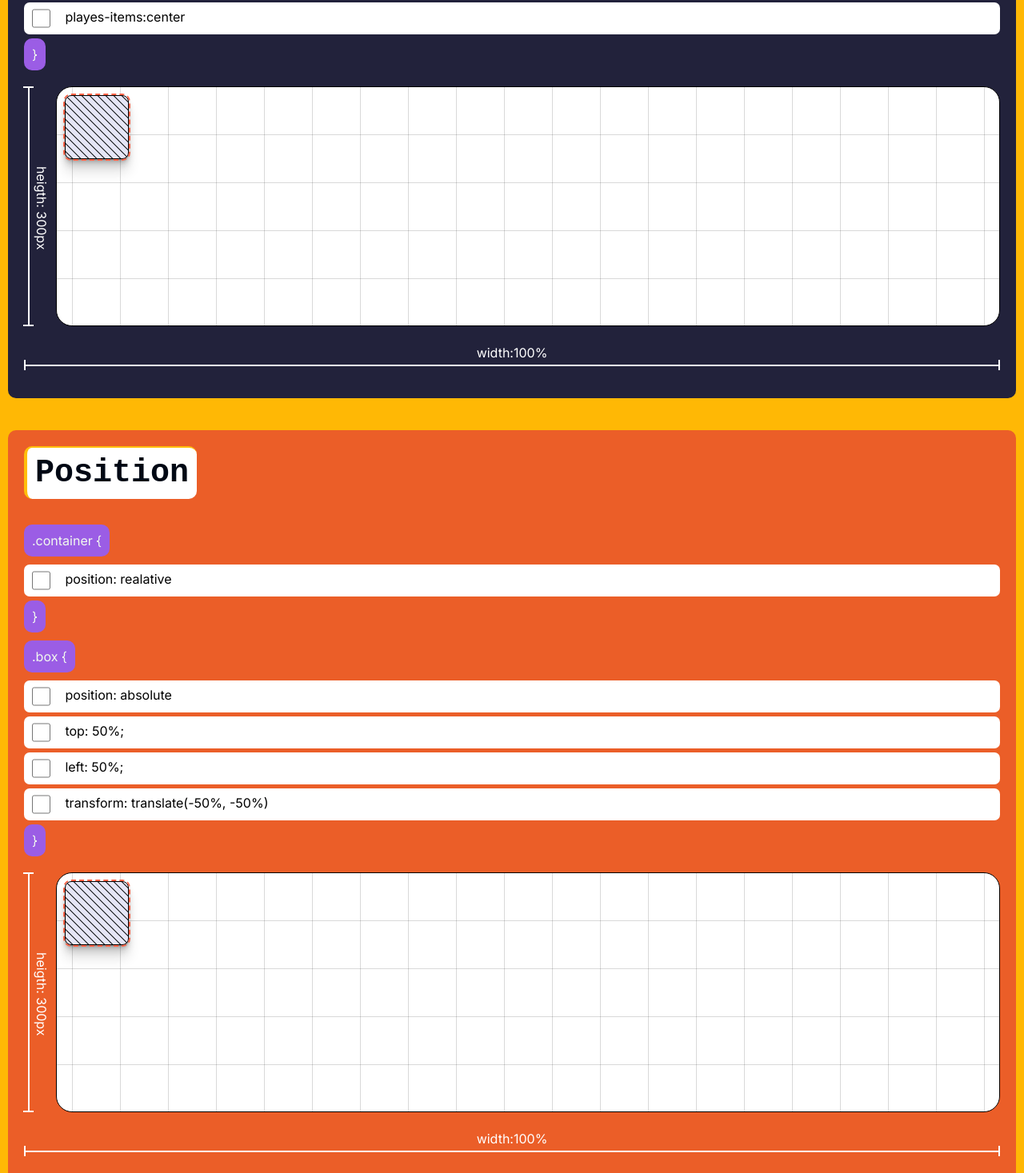
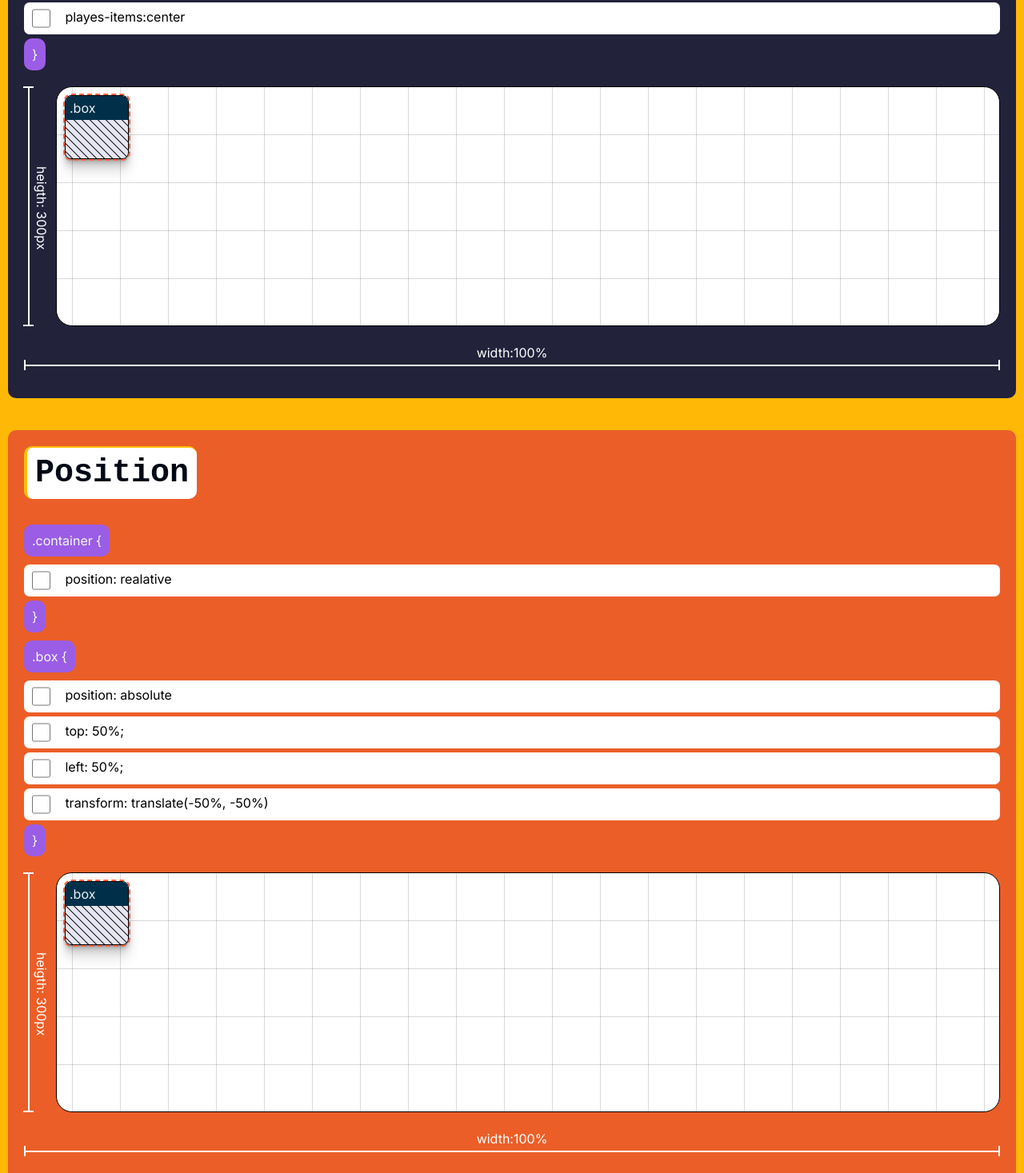
Before and after one commit to Andriikryl/center, a Next.js app: page / in a window 1280 px wide. Shown: the part 2643-4110 px from the top of the page at 80% size. Built offline with nearby package versions, Linux system fonts and the light colour scheme.

Commit message:
add tooltip for box component

```diff
--- a/package.json
+++ b/package.json
@@ -11,6 +11,7 @@
   "dependencies": {
     "@heroicons/react": "^2.1.3",
     "@radix-ui/react-toast": "^1.1.5",
+    "@radix-ui/react-tooltip": "^1.0.7",
     "clsx": "^2.1.0",
     "framer-motion": "^11.0.24",
     "next": "14.1.4",
--- a/src/components/box/Box.tsx
+++ b/src/components/box/Box.tsx
@@ -1,6 +1,6 @@
 "use client";
 import { motion } from "framer-motion";
-import clsx from "clsx";
+import * as Tooltip from "@radix-ui/react-tooltip";
 import React from "react";
 import styles from "./style.module.css";
 
@@ -13,13 +13,49 @@ export default function Box({ styleProp, motionAct }: BoxProps) {
   return (
     <>
       {motionAct ? (
-        <motion.div
-          layout
-          className={styles.box}
-          style={styleProp}
-        ></motion.div>
+        <motion.div layout className={styles.box} style={styleProp}>
+          <Tooltip.Provider delayDuration={120} skipDelayDuration={500}>
+            <Tooltip.Root>
+              <Tooltip.Trigger asChild>
+                <div className={styles.inner__box}>
+                  <span className={styles.box__class}>.box</span>
+                </div>
+              </Tooltip.Trigger>
+              <Tooltip.Portal>
+                <Tooltip.Content
+                  className={styles.TooltipContent}
+                  sideOffset={5}
+                >
+                  <span className={styles.content}>width:80px</span>
+                  <span className={styles.content}>height:80px</span>
+                  <Tooltip.Arrow className={styles.TooltipArrow} />
+                </Tooltip.Content>
+              </Tooltip.Portal>
+            </Tooltip.Root>
+          </Tooltip.Provider>
+        </motion.div>
       ) : (
-        <div className={styles.box} style={styleProp}></div>
+        <div className={styles.box} style={styleProp}>
+          <Tooltip.Provider delayDuration={120} skipDelayDuration={500}>
+            <Tooltip.Root>
+              <Tooltip.Trigger asChild>
+                <div className={styles.inner__box}>
+                  <span className={styles.box__class}>.box</span>
+                </div>
+              </Tooltip.Trigger>
+              <Tooltip.Portal>
+                <Tooltip.Content
+                  className={styles.TooltipContent}
+                  sideOffset={5}
+                >
+                  <span className={styles.content}>width:80px</span>
+                  <span className={styles.content}>height:80px</span>
+                  <Tooltip.Arrow className={styles.TooltipArrow} />
+                </Tooltip.Content>
+              </Tooltip.Portal>
+            </Tooltip.Root>
+          </Tooltip.Provider>
+        </div>
       )}
     </>
   );
--- a/src/components/box/style.module.css
+++ b/src/components/box/style.module.css
@@ -1,3 +1,4 @@
+
 .box{
   --size: 80px;
   width: var(--size);
@@ -10,4 +11,121 @@
   position: relative;
   border-radius: 8px;
   outline: 2px dashed tomato;
+  overflow: hidden;
 }
+
+.inner__box{
+  width: 100%;
+  height: 100%;
+  position: absolute;
+  top: 0;
+  left: 0;
+}
+
+.box__class{
+  display: block;
+  padding: 5px;
+  background-color: #003049;
+  color: #edf2f4;
+}
+
+.TooltipContent {
+  display: flex;
+  flex-direction: column;
+  gap: 5px;
+  border-radius: 4px;
+  padding: 10px 15px;
+  font-size: 15px;
+  line-height: 1;
+  color: var(--violet-11);
+  background-color: white;
+  box-shadow: hsl(206 22% 7% / 35%) 0px 10px 38px -10px, hsl(206 22% 7% / 20%) 0px 10px 20px -15px;
+  user-select: none;
+  animation-duration: 400ms;
+  animation-timing-function: cubic-bezier(0.16, 1, 0.3, 1);
+  will-change: transform, opacity;
+}
+.content{
+  display: block;
+  border-bottom: 1px solid #d90429;
+  padding-block-end: 4px;
+}
+.TooltipContent[data-state='delayed-open'][data-side='top'] {
+  animation-name: slideDownAndFade;
+}
+.TooltipContent[data-state='delayed-open'][data-side='right'] {
+  animation-name: slideLeftAndFade;
+}
+.TooltipContent[data-state='delayed-open'][data-side='bottom'] {
+  animation-name: slideUpAndFade;
+}
+.TooltipContent[data-state='delayed-open'][data-side='left'] {
+  animation-name: slideRightAndFade;
+}
+
+.TooltipArrow {
+  fill: white;
+}
+
+.IconButton {
+  font-family: inherit;
+  border-radius: 100%;
+  height: 35px;
+  width: 35px;
+  display: inline-flex;
+  align-items: center;
+  justify-content: center;
+  color: var(--violet-11);
+  background-color: white;
+  box-shadow: 0 2px 10px var(--black-a7);
+}
+.IconButton:hover {
+  background-color: var(--violet-3);
+}
+.IconButton:focus {
+  box-shadow: 0 0 0 2px black;
+}
+
+@keyframes slideUpAndFade {
+  from {
+    opacity: 0;
+    transform: translateY(2px);
+  }
+  to {
+    opacity: 1;
+    transform: translateY(0);
+  }
+}
+
+@keyframes slideRightAndFade {
+  from {
+    opacity: 0;
+    transform: translateX(-2px);
+  }
+  to {
+    opacity: 1;
+    transform: translateX(0);
+  }
+}
+
+@keyframes slideDownAndFade {
+  from {
+    opacity: 0;
+    transform: translateY(-2px);
+  }
+  to {
+    opacity: 1;
+    transform: translateY(0);
+  }
+}
+
+@keyframes slideLeftAndFade {
+  from {
+    opacity: 0;
+    transform: translateX(2px);
+  }
+  to {
+    opacity: 1;
+    transform: translateX(0);
+  }
+}
--- a/src/components/viewCenter/ViewCenter.tsx
+++ b/src/components/viewCenter/ViewCenter.tsx
@@ -38,7 +38,9 @@ export default function ViewCenter() {
     <section className={styles.section}>
       <Container>
         <div className={styles.content__box}>
-          <TitleContent>Position / margin</TitleContent>
+          <TitleContent>
+            Position / <br /> margin
+          </TitleContent>
           <div className={styles.control__group}>
             <CodeSnep text=".container" codeType="open" />
             <CheckProperty
```
Also changed, not shown: 1 other file (tests, documents, lock files or other folders).
